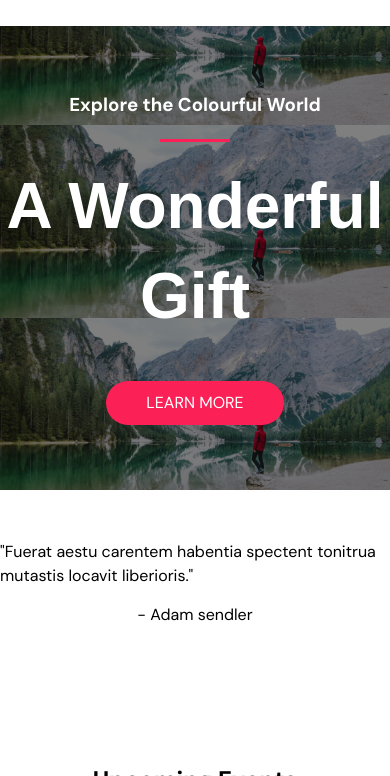
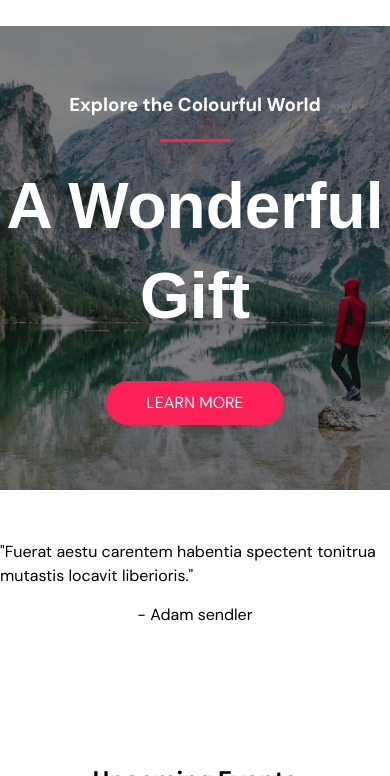
Before and after one commit to Faysal64/Outdoor-projet-laFabrique, a plain HTML site: page Home.html in a window 390 px wide. Shown: the part 68-844 px from the top of the page. Drawn offline with Linux system fonts and the light colour scheme.

Commit message:
commit 02/07/2024

```diff
--- a/style-home.css
+++ b/style-home.css
@@ -785,27 +785,27 @@ h1,
 @media screen and (max-width: 1024px) {
     .backgroundImg {
         position: relative;
-        background-image: url('images/hero-bg.jpeg');
-        background-size: contain;
-        /* Couvre entièrement l'élément avec l'image */
-        background-attachment: fixed;
+        background-image: url(images/hero-bg.jpeg);
+        background-size: cover;
+        background-repeat: no-repeat;
+        background-attachment: scroll;
         background-position: top center;
-        /* Centre l'image horizontalement et verticalement */
-        height: 45vh;
+        height: 55vh;
         color: white;
-
     }
 }
 
 @media screen and (max-width: 922px) {
     .FlexHeader {
         display: none;
+        /* Hides the FlexHeader */
         flex-direction: row;
         margin-top: 23px;
     }
 
     .FlexHeader2 {
         display: none;
+        /* Hides the FlexHeader2 */
         align-items: center;
         justify-content: space-around;
         width: 100%;
@@ -819,12 +819,17 @@ h1,
 
     .backgroundImg {
         position: relative;
-        background-image: url(images/hero-bg.jpeg);
+        background-image: url('images/hero-bg.jpeg');
         background-size: cover;
-        background-size: contain;
-        background-attachment: fixed;
+        /* Ajuste la taille pour couvrir entièrement l'élément sans déformation */
+        background-repeat: no-repeat;
+        /* Empêche la répétition de l'image */
+        background-attachment: scroll;
+        /* Fixe l'image de fond lors du défilement */
         background-position: top center;
+        /* Centre l'image horizontalement et la place en haut */
         height: 55vh;
+        /* Hauteur ajustée selon votre design */
         color: white;
     }
 
@@ -835,10 +840,7 @@ h1,
         margin-right: 30px;
         padding: 10px;
     }
-
-
 }
-
 
 @media screen and (max-width: 768px) {
     .FlexRow {
```
